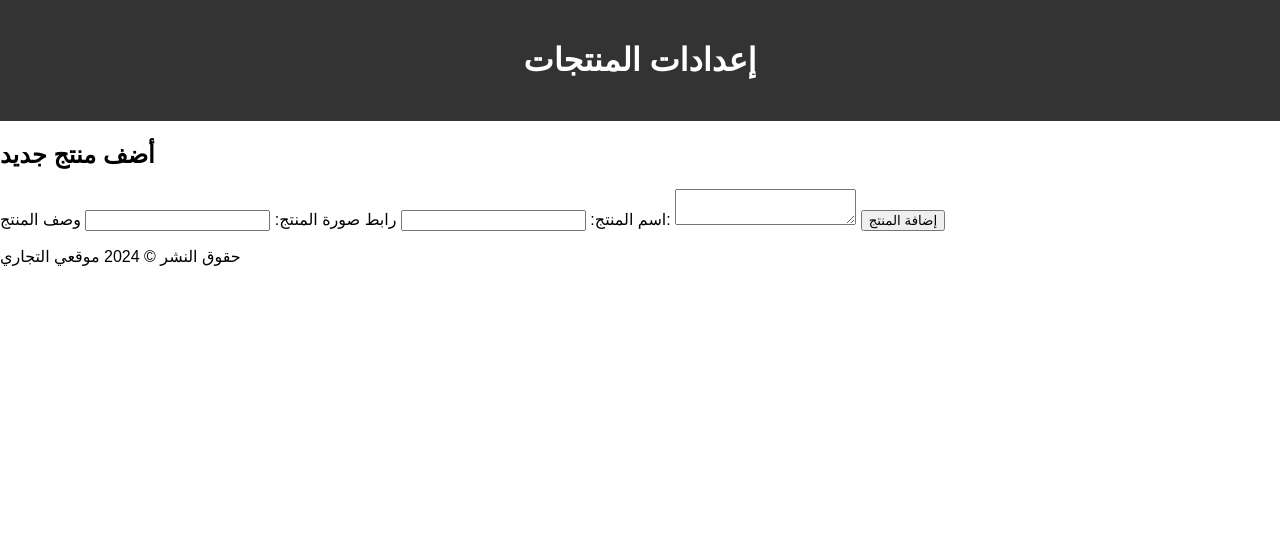
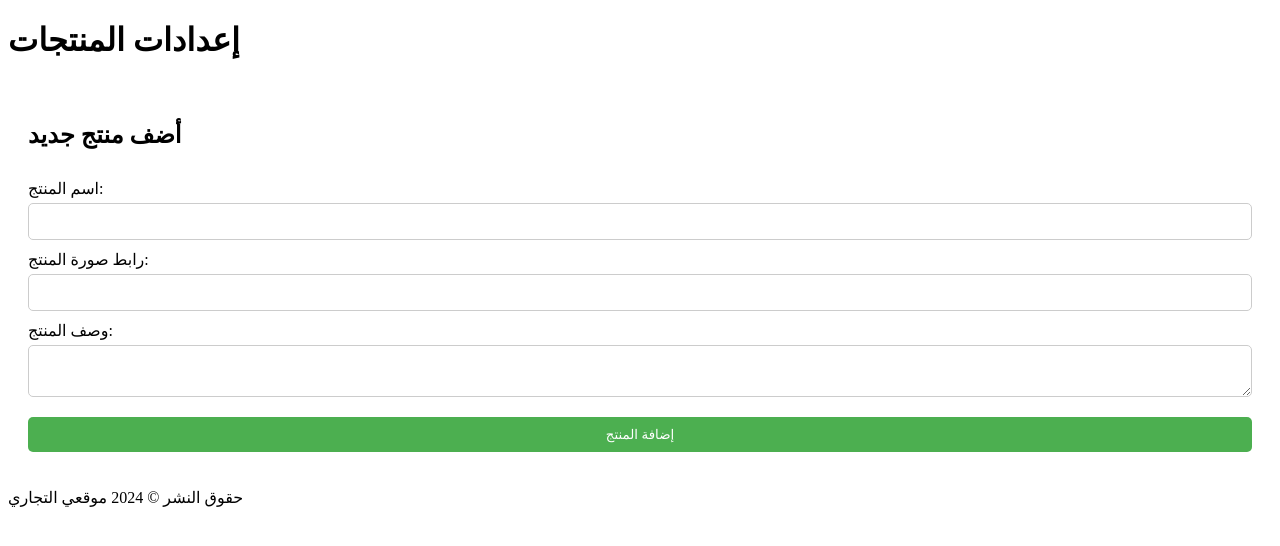
Before and after one commit to SuperWebsite/Amazon.sex, a plain HTML site: page s.html in a window 1280 px wide. Drawn offline with Linux system fonts and the light colour scheme.

Commit message:
Update styles.css

```diff
--- a/styles.css
+++ b/styles.css
@@ -1,56 +1,32 @@
-body {
-    font-family: Arial, sans-serif;
-    margin: 0;
-    padding: 0;
+/* styles.css */
+/* الكود السابق يبقى كما هو */
+
+.settings {
+    padding: 20px;
 }
 
-header {
-    background-color: #333;
-    color: #fff;
-    padding: 20px;
-    text-align: center;
+.settings form {
+    display: flex;
+    flex-direction: column;
 }
 
-#settings {
+.settings label {
     margin-top: 10px;
 }
 
-#settings label {
-    font-size: 18px;
-    margin-left: 10px;
-}
-
-#products {
-    display: flex;
-    flex-wrap: wrap;
-    justify-content: center;
-    margin-top: 20px;
-}
-
-.product {
-    background-color: #f9f9f9;
+.settings input, .settings textarea {
+    padding: 10px;
+    margin-top: 5px;
     border: 1px solid #ccc;
-    border-radius: 5px;
-    margin: 10px;
-    padding: 20px;
-    width: 300px;
-}
-
-.product img {
-    max-width: 100%;
-    height: auto;
     border-radius: 5px;
 }
 
-.product h2 {
-    margin-top: 10px;
+.settings button {
+    margin-top: 20px;
+    padding: 10px;
+    background-color: #4CAF50;
+    color: white;
+    border: none;
+    border-radius: 5px;
+    cursor: pointer;
 }
-
-.product p {
-    margin: 10px 0;
-}
-
-.price {
-    font-weight: bold;
-    color: #009900;
-}
```
